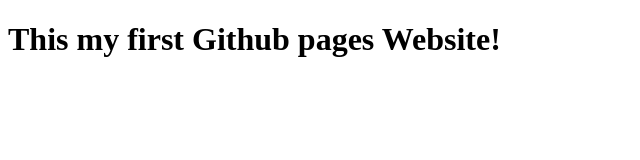
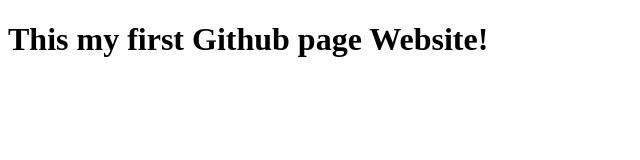
Before and after one commit to Bluenzo/Bluenzo.github.io, a plain HTML site: page index.html in a window 1280 px wide. Shown: the full height of the page, 0-640 px from the left. Drawn offline with Linux system fonts and the light colour scheme.

Commit message:
I deleted a s

```diff
--- a/index.html
+++ b/index.html
@@ -7,7 +7,7 @@
         </title>
     </head>
     <body>
-        <h1>This my first Github pages Website!</h1>
+        <h1>This my first Github page Website!</h1>
     </body>
     <footer>
 
```
